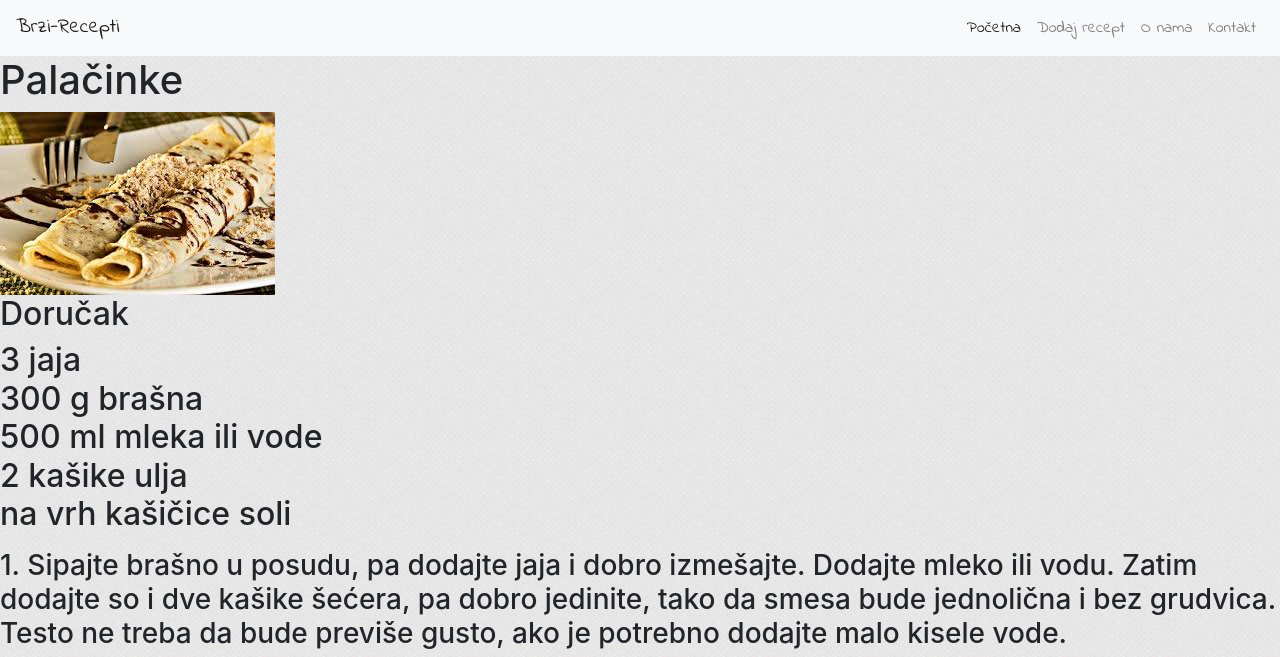
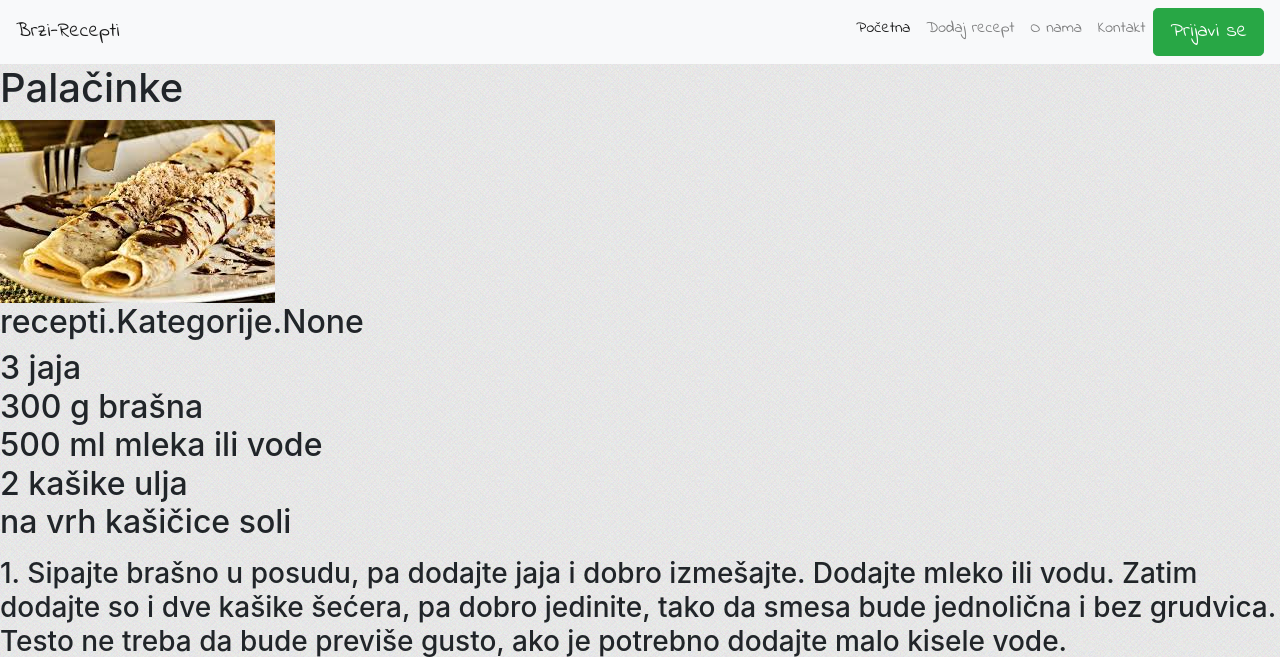
Before and after one commit to RisticDjordje/brzi-recepti, a Django app: page /recepti/2/ in a window 1280 px wide. Shown: the top 657 px of the page. Run offline with Django 3.2, Linux system fonts and the light colour scheme; data comes from the database, SQL or seed files in the repository; some libraries are stand-ins or nearby versions.

Commit message:
third commit

```diff
--- a/recepti/models.py
+++ b/recepti/models.py
@@ -24,7 +24,7 @@
 class Jela(models.Model):
     ime = models.CharField(max_length=100)
     slika = models.FileField()
-    kategorija = models.ForeignKey(Kategorije, on_delete=models.CASCADE)
+    kategorija = models.ManyToManyField(Kategorije)
     sastojci = models.ManyToManyField(Sastojci)
     sastojci_opis = models.TextField(null=True)
     nacin_pripreme = models.TextField()
--- a/recepti/templates/recepti/base.html
+++ b/recepti/templates/recepti/base.html
@@ -37,6 +37,9 @@
       <li class="nav-item">
         <a class="nav-link" href="#">Kontakt</a>
       </li>
+      <li class="nav-item">
+        <a href="{% url 'registracija' %}" class="btn btn-lg btn-success">Prijavi se</a>
+      </li>
     </ul>
   </div>
 </nav>
```
Also changed, not shown: db.sqlite3, recepti/migrations/0009_auto_20180406_1125.py (added).
